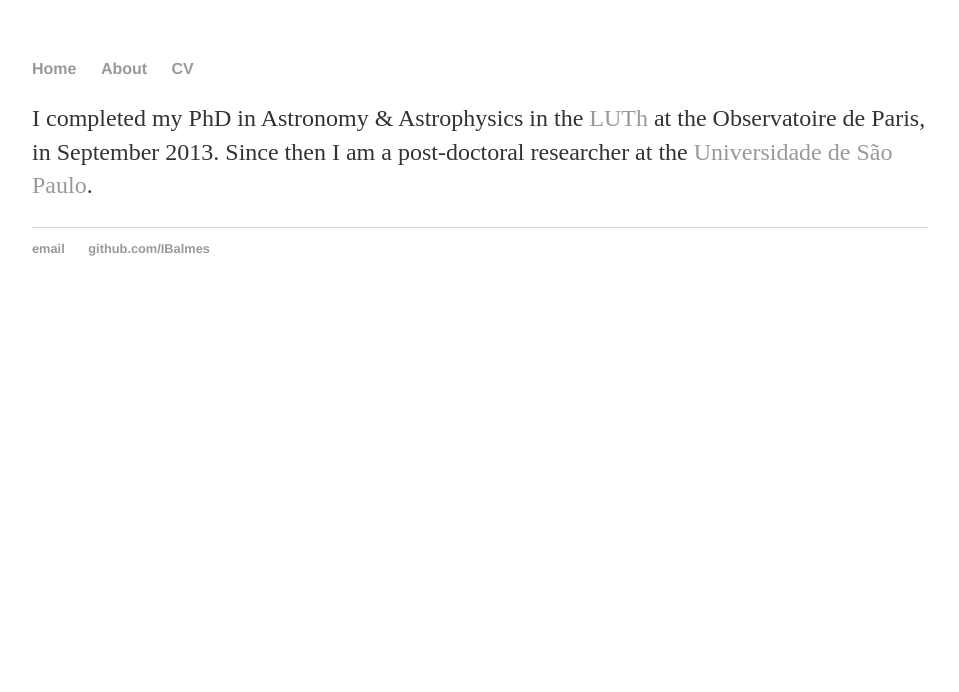
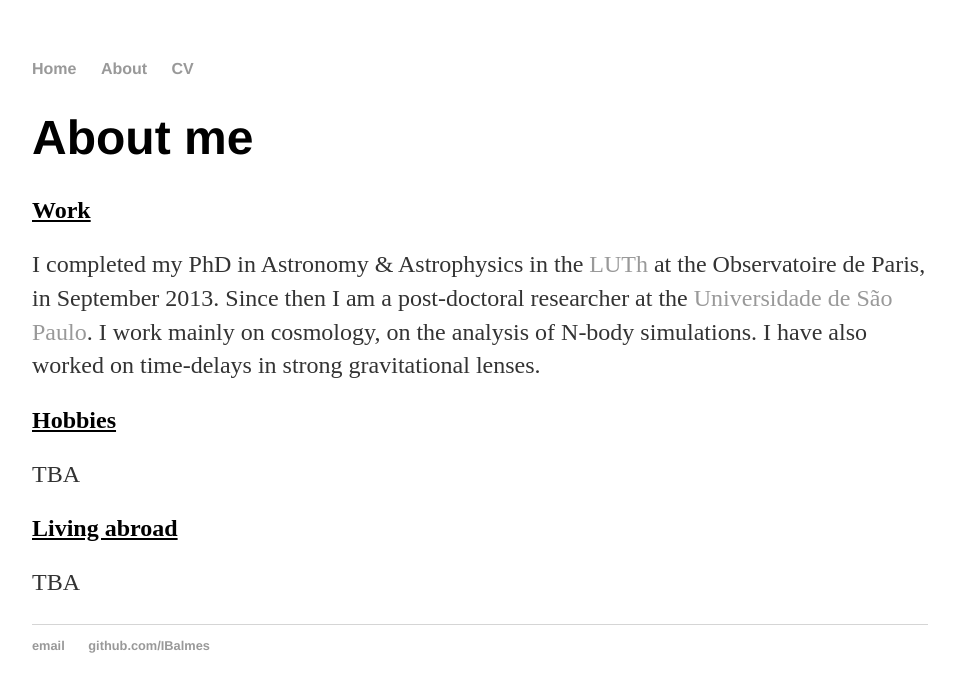
Before and after one commit to IBalmes/IBalmes.github.io, a Jekyll site: the page built from about/index.html, in a window 1280 px wide. Shown: the top 692 px of the page, without its empty margins (160-1119 px from the left). Built offline with Jekyll 4.4.1, drawn with Linux system fonts in a browser that asks for light colours.

Commit message:
Update index.html

```diff
--- a/about/index.html
+++ b/about/index.html
@@ -2,7 +2,21 @@
 layout: default
 title: About me
 ---
+<div>
+  <h1>About me</h1>
 
-<p> I completed my PhD in Astronomy & Astrophysics in the <a href="http://luth.obspm.fr/">LUTh</a> at the Observatoire de Paris,
+  <h2>Work</h2>
+
+  <p>I completed my PhD in Astronomy & Astrophysics in the <a href="http://luth.obspm.fr/">LUTh</a> at the Observatoire de Paris,
 in September 2013. Since then I am a post-doctoral researcher at the <a href="http://portal.if.usp.br/ifusp/">Universidade de
-São Paulo</a>. </p>
+São Paulo</a>. I work mainly on cosmology, on the analysis of N-body simulations. I have also worked on time-delays in strong
+gravitational lenses.</p>
+
+  <h2>Hobbies</h2>
+
+  <p>TBA</p>
+
+  <h2>Living abroad</h2>
+
+  <p>TBA</p>
+</div>
```
